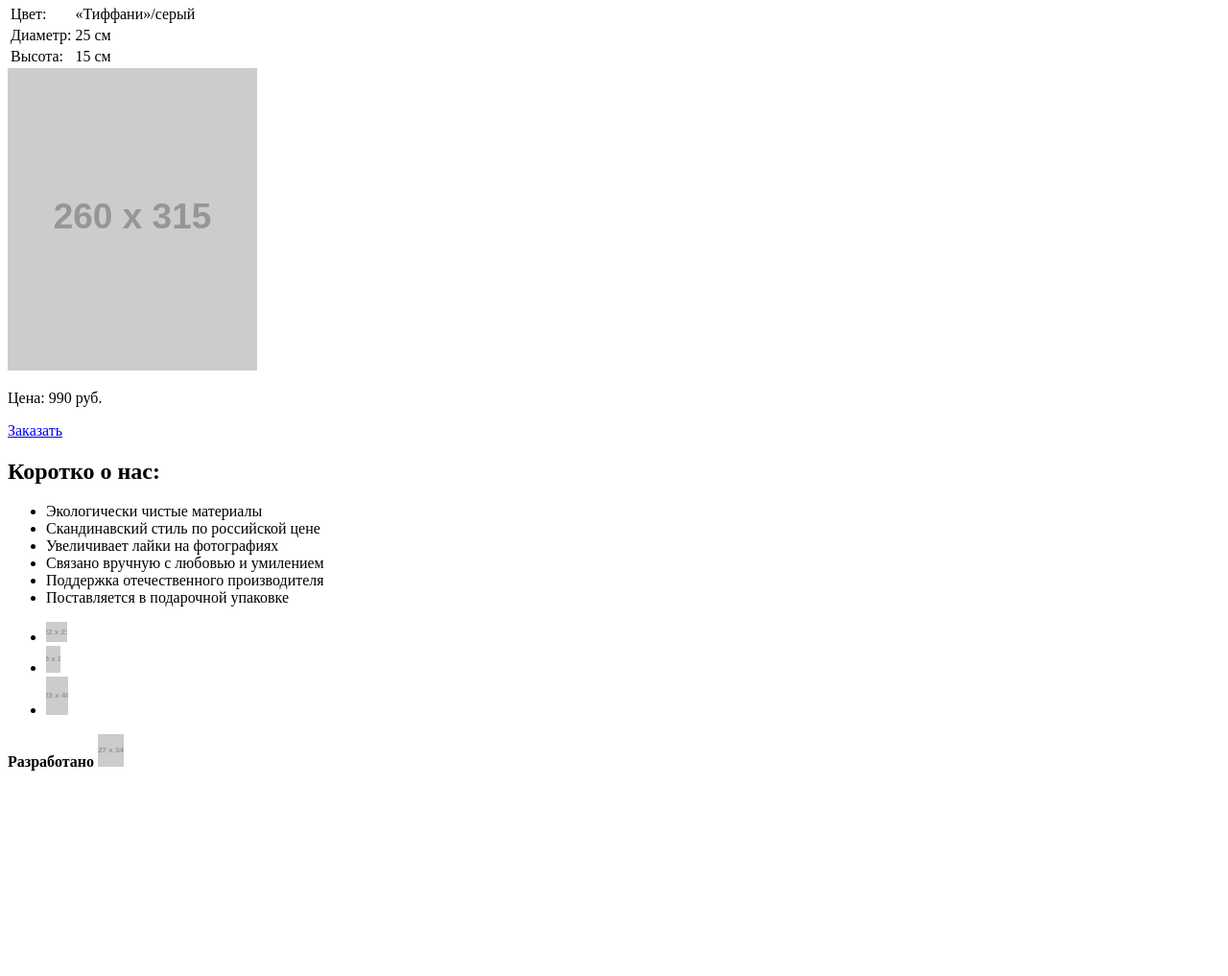
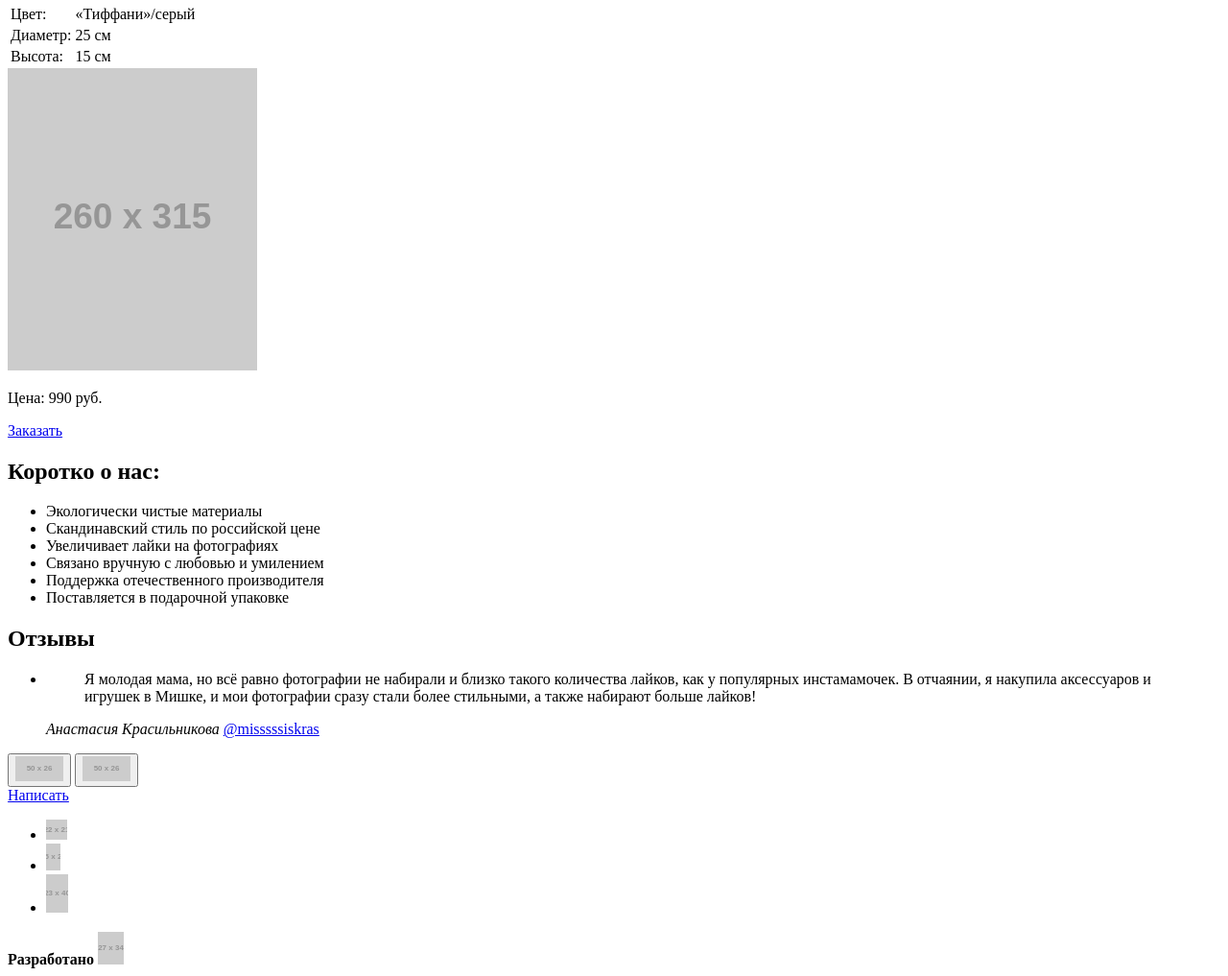
Before and after one commit to k5va/927861-mishka-16, a website: page source/index.html in a window 1280 px wide. Shown: the part 480-1497 px from the top of the page at 96% size. Before the commit the page ends 1291 px from the top, so only its background shows below. Drawn offline with Linux system fonts and the light colour scheme; placeholder pictures from the web are drawn by us.

Commit message:
testimonials section added

```diff
--- a/source/index.html
+++ b/source/index.html
@@ -67,6 +67,33 @@
           <li class="about-us__item about-us__item--package">Поставляется в подарочной упаковке</li>
         </ul>
       </section>
+      <section class="testimonials">
+        <h2 class="testimonials__header">Отзывы</h2>
+        <div class="testimonials__wrapper slider">
+          <ul class="testimonials__list slider__list">
+            <li class="slider__item">
+              <blockquote class="testimonials__text" cite="https://www.instagram.com/misssssiskras">
+                <p>
+                  Я молодая мама, но всё равно фотографии не набирали и близко такого количества лайков,
+                  как у популярных инстамамочек. В отчаянии, я накупила аксессуаров и игрушек в Мишке,
+                  и мои фотографии сразу стали более стильными, а также набирают больше лайков!
+                </p>
+              </blockquote>
+              <cite class="testimonials__author-name">Анастасия Красильникова</cite>
+              <a class="testimonials__author-link" href="https://www.instagram.com/misssssiskras">@misssssiskras</a>
+            </li>
+          </ul>
+          <button class="testimonials__prev slider__prev" type="button" aria-label="Предыдущий">
+            <img class="slider__prev-image" aria-hidden="true" src="http://placehold.it/50x26"
+              width="50" height="26" alt="Предыдущий">
+          </button>
+          <button class="testimonials__next slider__next" type="button" aria-label="Следующий">
+            <img class="slider__next-image" aria-hidden="true" src="http://placehold.it/50x26"
+              width="50" height="26" alt="Следующий">
+         </button>
+        </div>
+        <a class="testimonials__write button" href="#">Написать</a>
+      </section>
     </main>
     <footer class="page-footer">
       <ul class="page-footer__social social">
```
